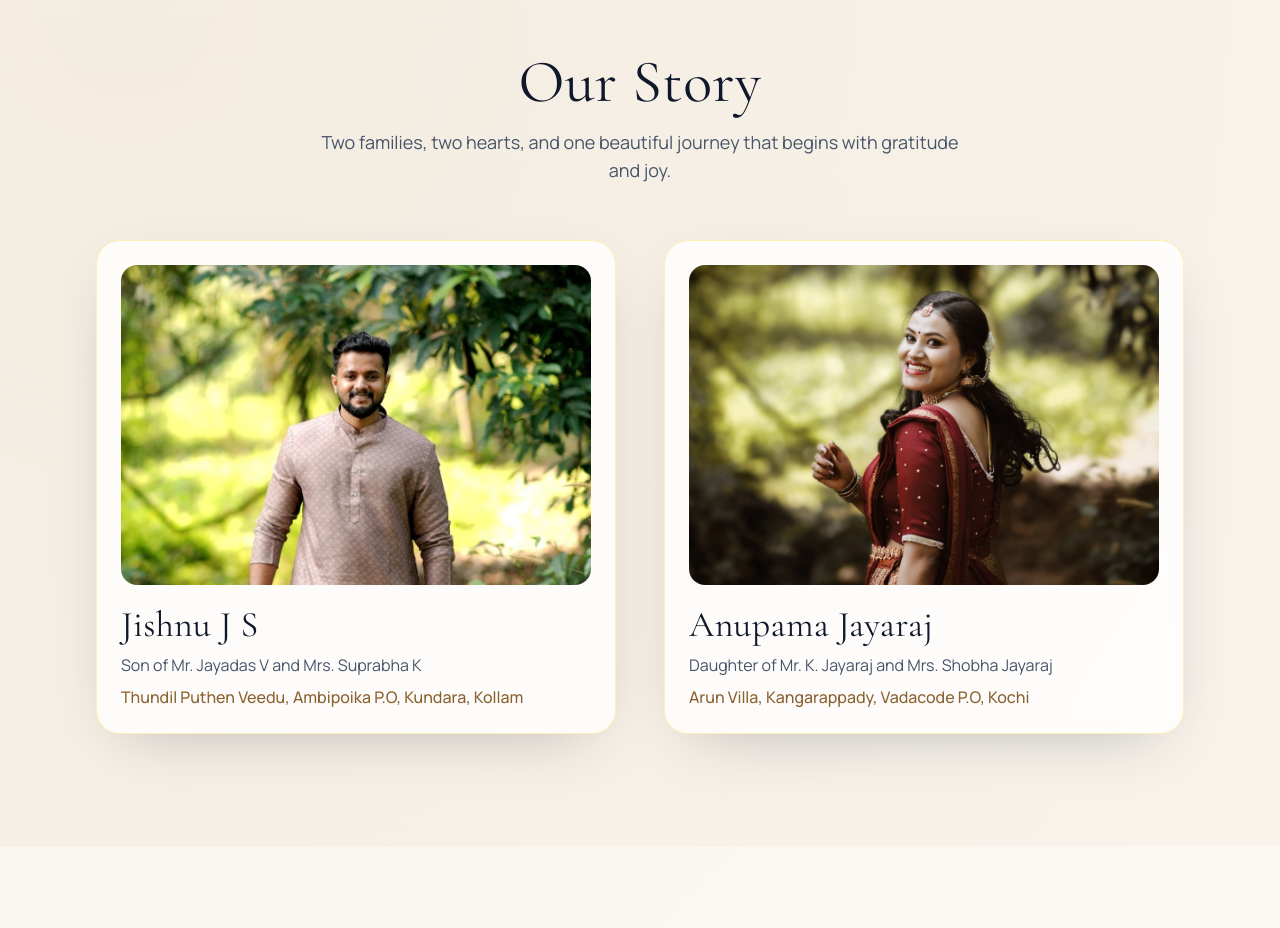
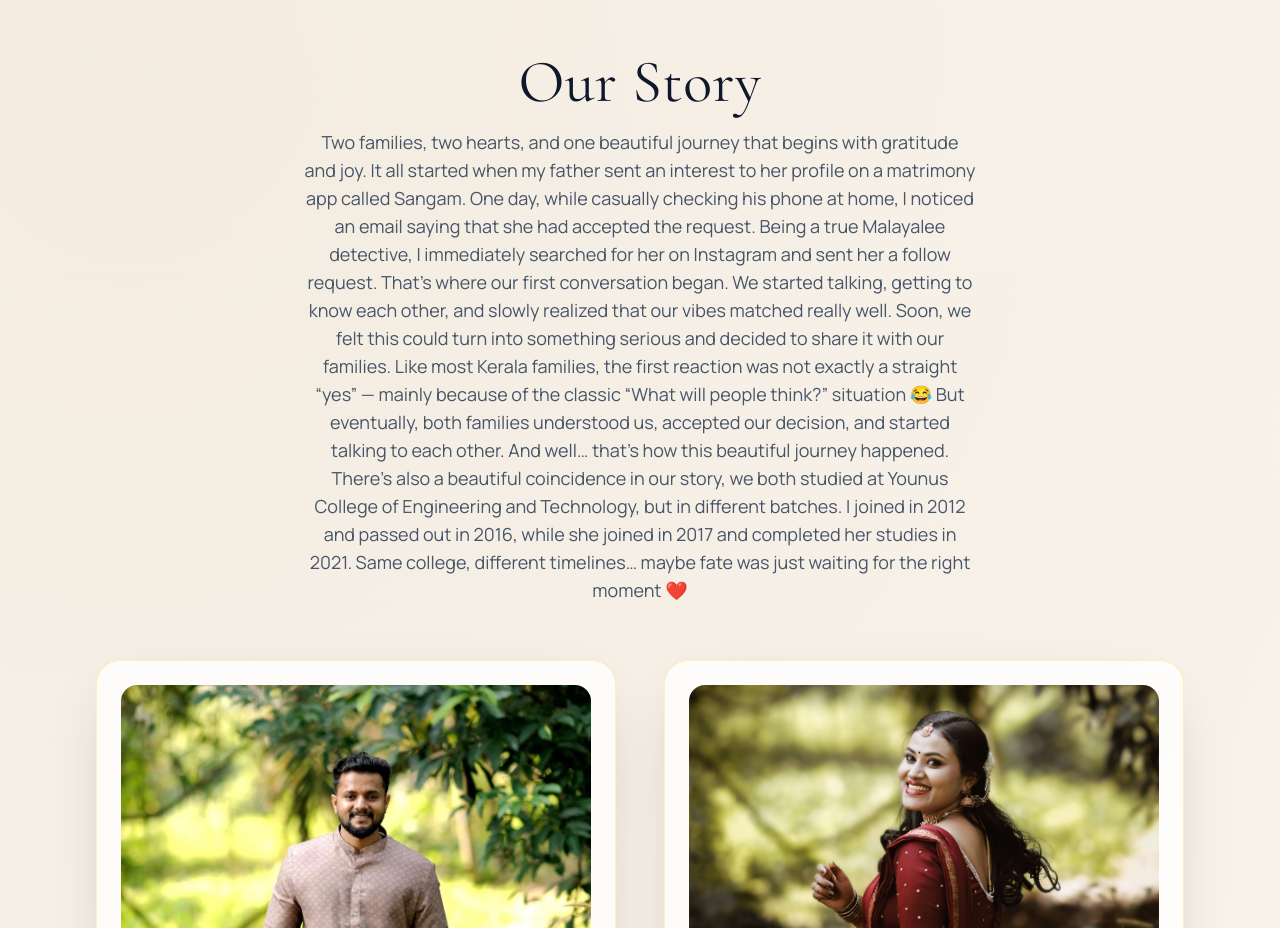
Before and after one commit to jishnujs123/Wedding, a React (Vite) app: page / in a window 1280 px wide. Shown: the part 860-1788 px from the top of the page. Built offline with nearby package versions, Linux system fonts and the light colour scheme.

Commit message:
Update About.jsx

```diff
--- a/src/components/About.jsx
+++ b/src/components/About.jsx
@@ -9,6 +9,12 @@ const About = () => {
           <h2 className="section-title">Our Story</h2>
           <p className="section-subtitle">
             Two families, two hearts, and one beautiful journey that begins with gratitude and joy.
+It all started when my father sent an interest to her profile on a matrimony app called Sangam. One day, while casually checking his phone at home, I noticed an email saying that she had accepted the request.
+Being a true Malayalee detective, I immediately searched for her on Instagram and sent her a follow request. That’s where our first conversation began.
+We started talking, getting to know each other, and slowly realized that our vibes matched really well. Soon, we felt this could turn into something serious and decided to share it with our families.
+Like most Kerala families, the first reaction was not exactly a straight “yes” — mainly because of the classic “What will people think?” situation 😂
+But eventually, both families understood us, accepted our decision, and started talking to each other. And well… that’s how this beautiful journey happened.
+There’s also a beautiful coincidence in our story, we both studied at Younus College of Engineering and Technology, but in different batches. I joined in 2012 and passed out in 2016, while she joined in 2017 and completed her studies in 2021. Same college, different timelines… maybe fate was just waiting for the right moment ❤️
           </p>
         </div>
 
```
